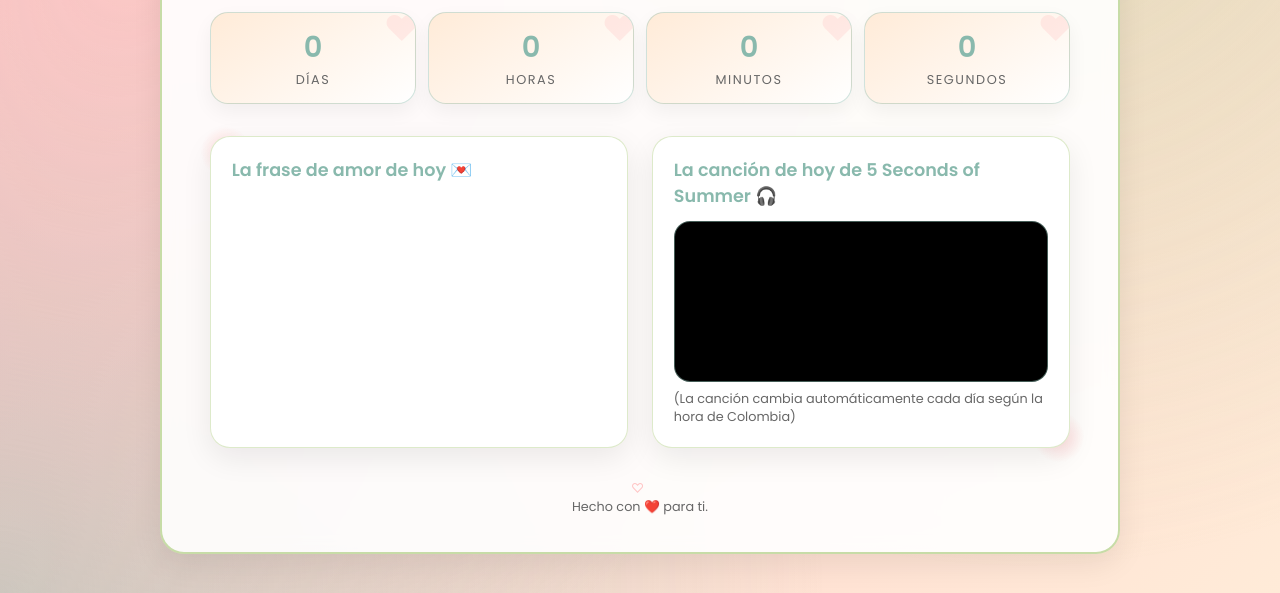
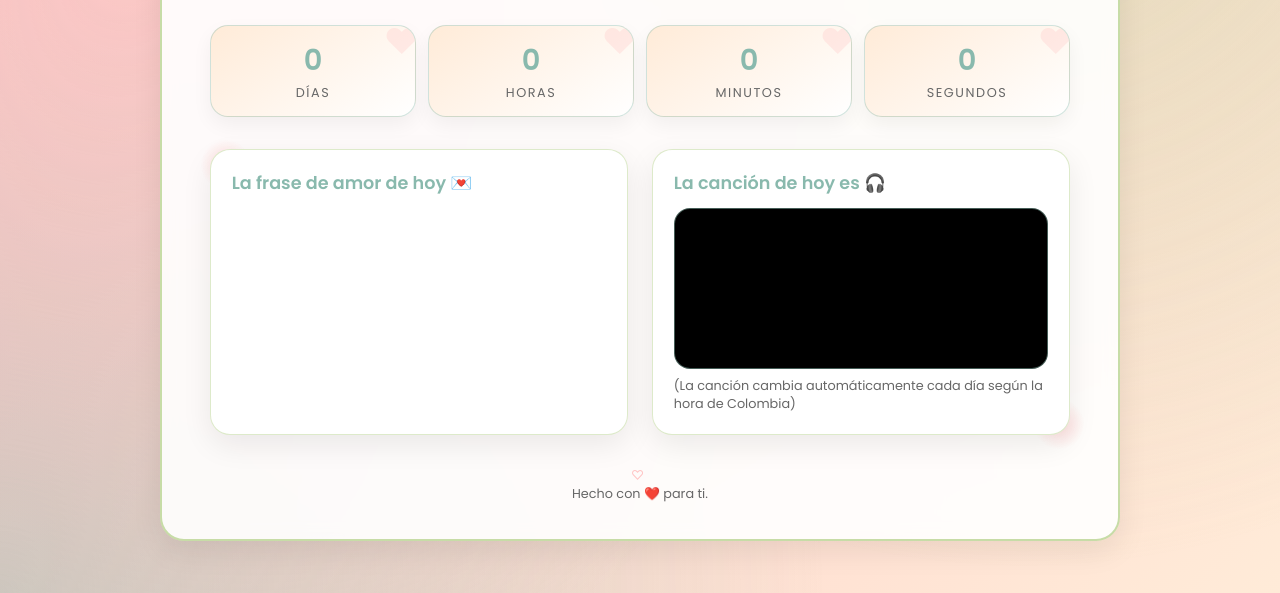
Before and after one commit to Sonrial/Contador-Viaje, a plain HTML site: page index.html in a window 1280 px wide. Shown: the part 207-800 px from the top of the page. Drawn offline with Linux system fonts and the light colour scheme.

Commit message:
Update song title header in index.html

```diff
--- a/index.html
+++ b/index.html
@@ -53,7 +53,7 @@
       </article>
 
       <article class="card song-card">
-        <h2>La canción de hoy de 5 Seconds of Summer 🎧</h2>
+        <h2>La canción de hoy es 🎧</h2>
         <p id="song-title" class="song-title"></p>
 
         <div class="spotify-container">
```
